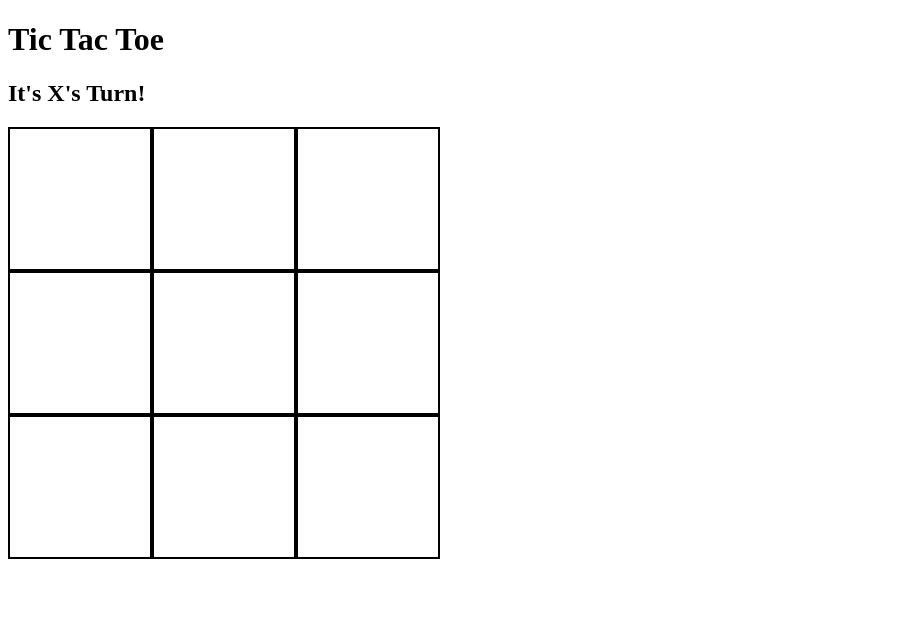
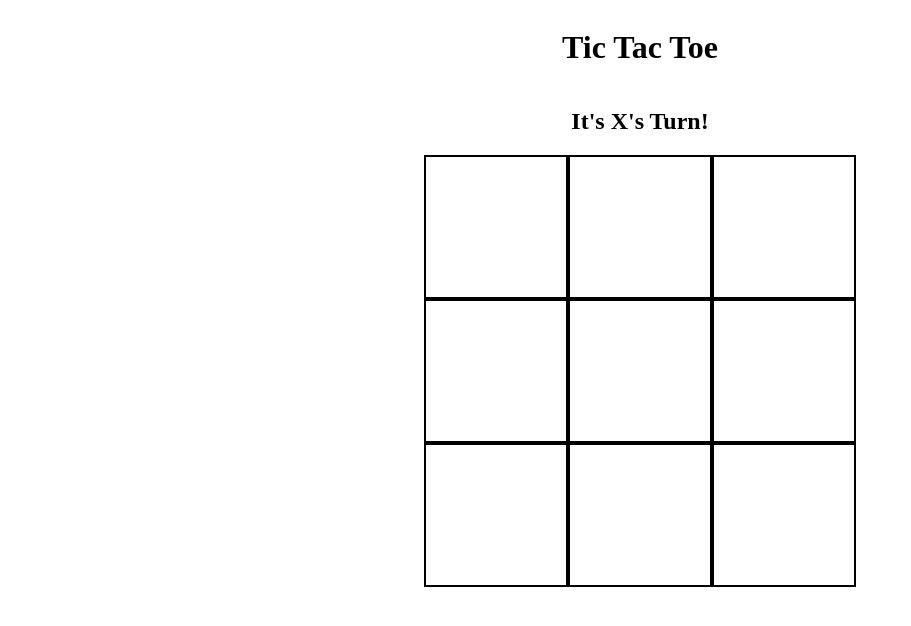
Before and after one commit to corync/t3, a plain HTML site: page index.html in a window 1280 px wide. Shown: the whole page, without its empty margins (0-911 px from the left). Drawn offline with Linux system fonts and the light colour scheme.

Commit message:
centering the board

```diff
--- a/index.html
+++ b/index.html
@@ -10,11 +10,12 @@
 
     <body>
 
-<div>
-    <h1 id="game-message"> Tic Tac Toe</h1>
+<div class="flex-container" id="game-message">
+    <h1> Tic Tac Toe</h1>
     <h2> It's X's Turn! </h2>
 </div>
 
+<div class="flex-container">
 <div class="flex-container flex-wrap" >
     <div class="square">     </div>
     <div class="square">     </div>
@@ -26,6 +27,7 @@
     <div class="square">     </div>
     <div class="square">     </div>
 </div>
+</div>
 
 
 
```
